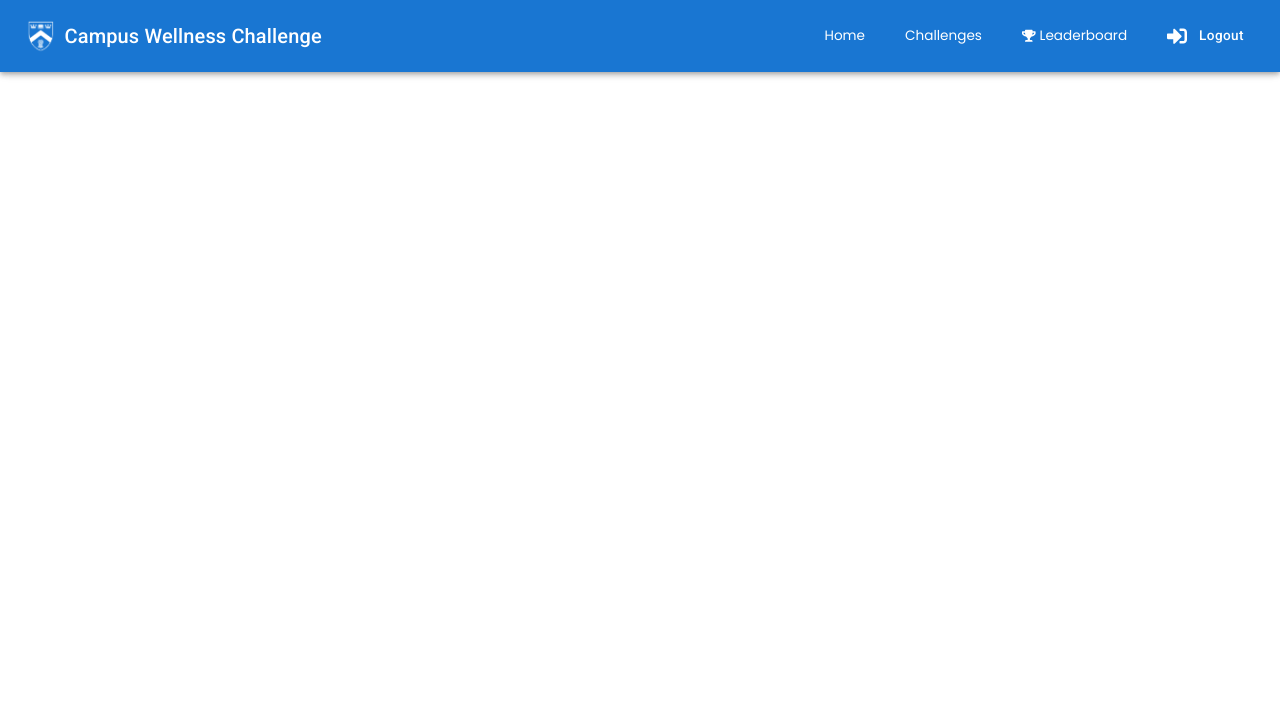
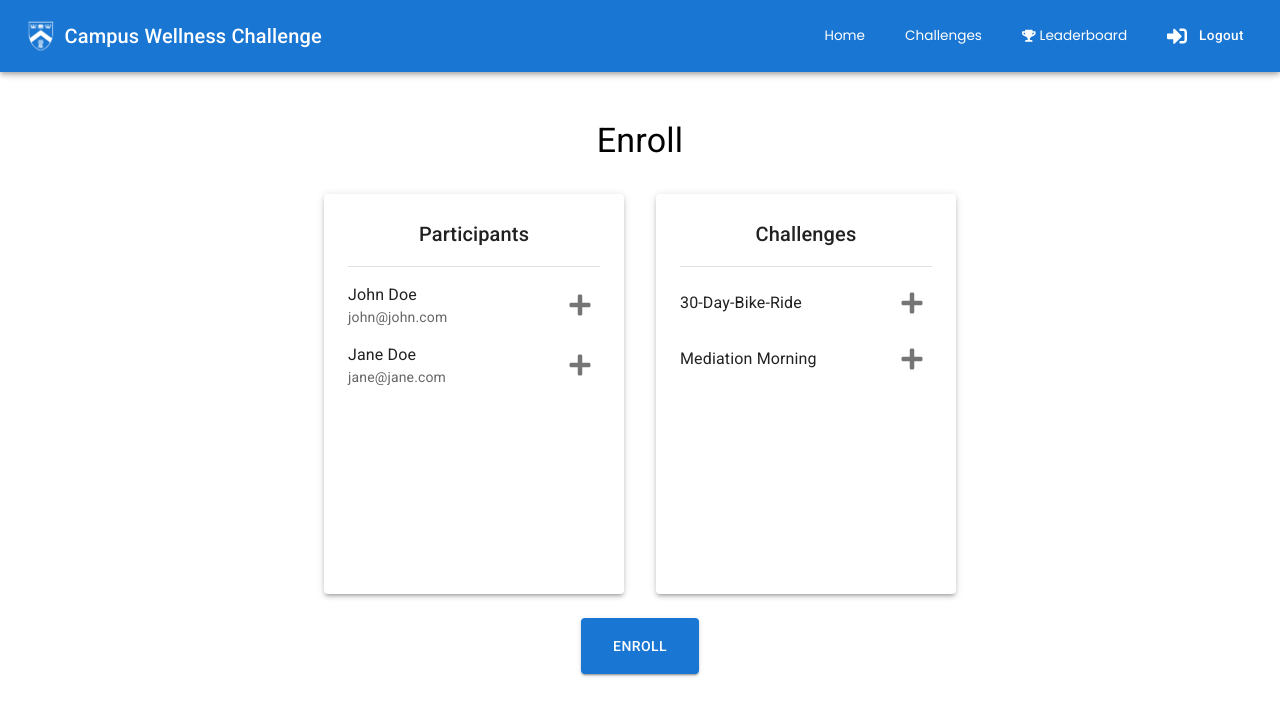
Before and after one commit to jxliahx/Campus-Wellness-Challenge-Phase-1, a React (Create React App) app in the folder frontend/: page /enroll-participant in a window 1280 px wide. Shown: the top 716 px of the page. Built offline with nearby package versions, Linux system fonts and the light colour scheme; sample sign-in values are in the browser's storage.

Commit message:
created enrollment page

```diff
--- a/frontend/src/App.jsx
+++ b/frontend/src/App.jsx
@@ -20,6 +20,7 @@ import PickRole from './pages/B_PickRole'
 import CreateChallenge from './pages/C_CreateChallenge'
 import Leaderboard from './pages/B_Leaderboard'
 import UploadResource from './pages/C_UploadResource'
+import EnrollParticipant from './pages/C_Enroll.jsx'
 
 // Logged in users
 import PrivateRoute from './components/PrivateRoute'
@@ -70,9 +71,13 @@ function App() {
 
             <Route path='/view-challenge' element={
               <RoleRoute>
-                <ViewChallenge />
+                <ViewChallenge />                                         //TODO
               </RoleRoute>
             } />
+
+            <Route path='/enroll-participant' element={<PrivateRoute />}>
+              <Route path='/enroll-participant' element={<EnrollParticipant />} />
+            </Route>
 
             <Route path='/leaderboard' element={<PrivateRoute />}>
               <Route path='/leaderboard' element={<Leaderboard />} />
--- a/frontend/src/pages/C_Enroll.jsx
+++ b/frontend/src/pages/C_Enroll.jsx
@@ -6,3 +6,125 @@
     File Name: C_Enroll.jsx
     For: Coordinators
 */
+
+import React, {useState} from 'react'
+import { useNavigate, Link } from 'react-router-dom'
+import {
+    Container,
+    Paper,
+    Typography,
+    Button,
+    Box,
+    Divider,
+    Avatar,
+    Grid,
+    IconButton,
+} from '@mui/material'
+import { FaCheck, FaPlus } from 'react-icons/fa'
+import '../styles/pages.css'
+
+function EnrollParticipant() {
+    // Mock Data, Replace with DB
+    const dummyUsers = [
+        {id: 1, name: 'John Doe', email: 'john@john.com'},
+        {id: 2, name: 'Jane Doe', email: 'jane@jane.com'},
+    ]
+
+    const dummyChallenges = [
+        {id: 1, title: '30-Day-Bike-Ride'},
+        {id: 2, title: 'Mediation Morning'},
+    ]
+
+    const [selectedUsers, setSelectedUSers] = useState([])
+
+    const [selectedChallenges, setSelectedChallenges] = useState([])
+
+    const toggleUser = (id) => {
+        setSelectedUSers((prev) => prev.includes(id) ? prev.filter((cid) => cid !== id) : [...prev, id])
+    }
+
+    const toggleChallenge = (id) => {
+        setSelectedChallenges((prev) => prev.includes(id) ? prev.filter((cid) => cid !== id) : [...prev, id])
+    }
+
+    return (
+        <Box className="enroll-page" sx={{mt: 15, textAlign: 'center'}}>
+            <Typography variant="h4" sx={{mb: 4}}>
+                Enroll
+            </Typography>
+
+            <Box sx={{display: 'flex', justifyContent: 'center', gap: 4}}>
+
+                {/* Left: Participants */}
+                <Paper elevation={3} sx={{p: 3, width: '300px', minHeight: '400px'}}>
+
+                    <Typography variant="h6" sx={{mb: 2}}>
+                        Participants
+                    </Typography>
+
+                    <Divider sx={{mb: 2}} />
+                    {
+                        dummyUsers.map(user => (
+                          <Box
+                            key={user.id}
+                            sx={{display: 'flex', justifyContent: 'space-between', alignItems: 'center', mb: 2}}
+                          >
+                            <Box sx={{textAlign: 'left'}}>
+                                <Typography>{user.name}</Typography>
+                                <Typography variant="body2" color="text.secondary">{user.email}</Typography>
+                            </Box>
+
+                            <IconButton onClick={() => toggleUser(user.id)}>
+                                {selectedUsers.includes(user.id) ? <FaCheck color="green" /> : <FaPlus />}
+                            </IconButton>
+                         </Box>
+                        ))
+                    }
+                </Paper>
+
+                {/* Right: Challenges */}
+                <Paper elevation={3} sx={{p: 3, width: '300px', minHeight: '400px'}}>
+                    <Typography variant="h6" sx={{mb: 2}}>
+                        Challenges
+                    </Typography>
+
+                    <Divider sx={{mb: 2}} />
+
+                    {dummyChallenges.map(challenge => (
+                        <Box
+                            key={challenge.id}
+                            sx={{
+                                display: 'flex',
+                                justifyContent: 'space-between',
+                                alignItems: 'center',
+                                mb: 2
+                            }}
+                        >
+                            <Typography>{challenge.title}</Typography>
+
+                            <IconButton onClick={() => toggleChallenge(challenge.id)}>
+                                {selectedChallenges.includes(challenge.id) ? <FaCheck color="green" /> : <FaPlus />}
+                            </IconButton>
+                        </Box>
+                    ))}
+                </Paper>
+            </Box>
+             <Button
+                variant="contained"
+                sx={{px: 4, py: 2, mt: 3}}
+
+                // TODO: Backend Logic
+                onClick={() => {
+                    console.log("Selected Users: ", selectedUsers)
+                    console.log("Selected Challenges: ", selectedChallenges)
+
+                    // LOGIC HERE(?)
+                }}
+             >
+                Enroll
+            </Button>
+        </Box>
+    )
+}
+
+export default EnrollParticipant
```
